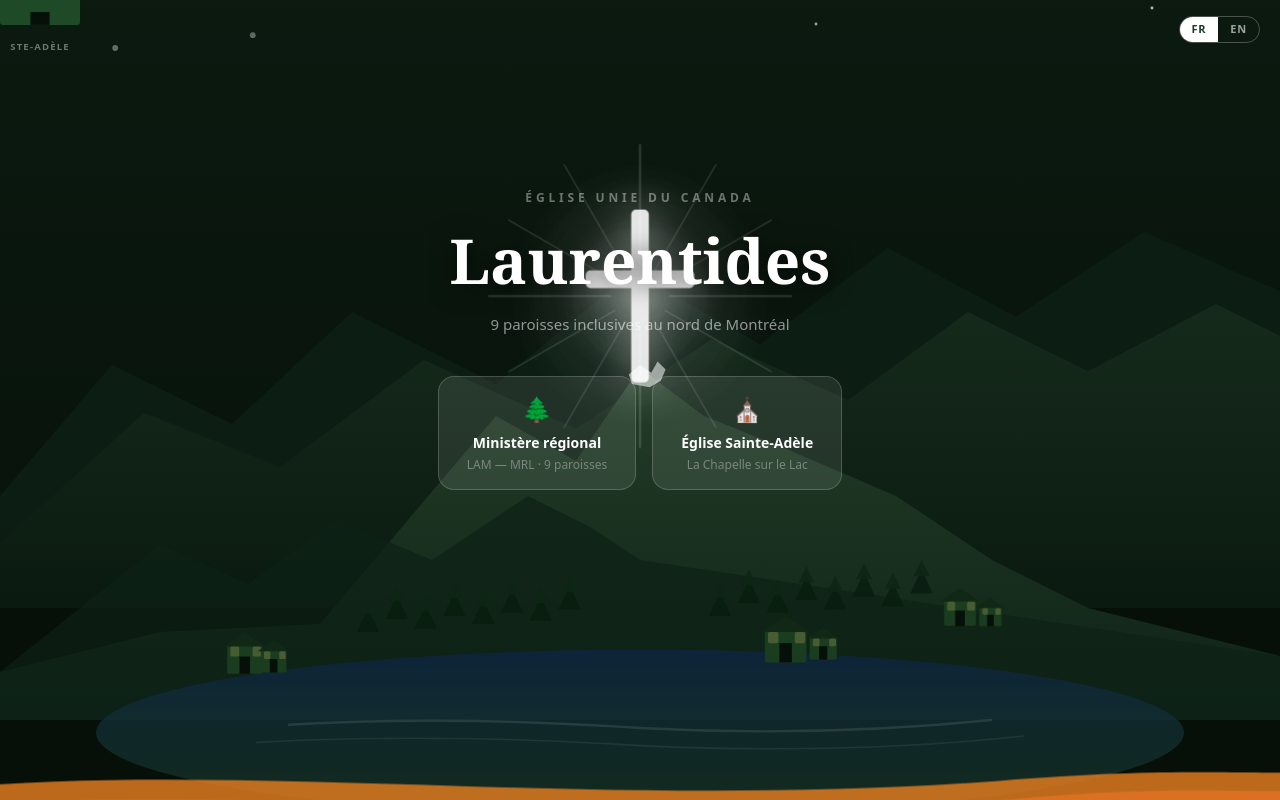
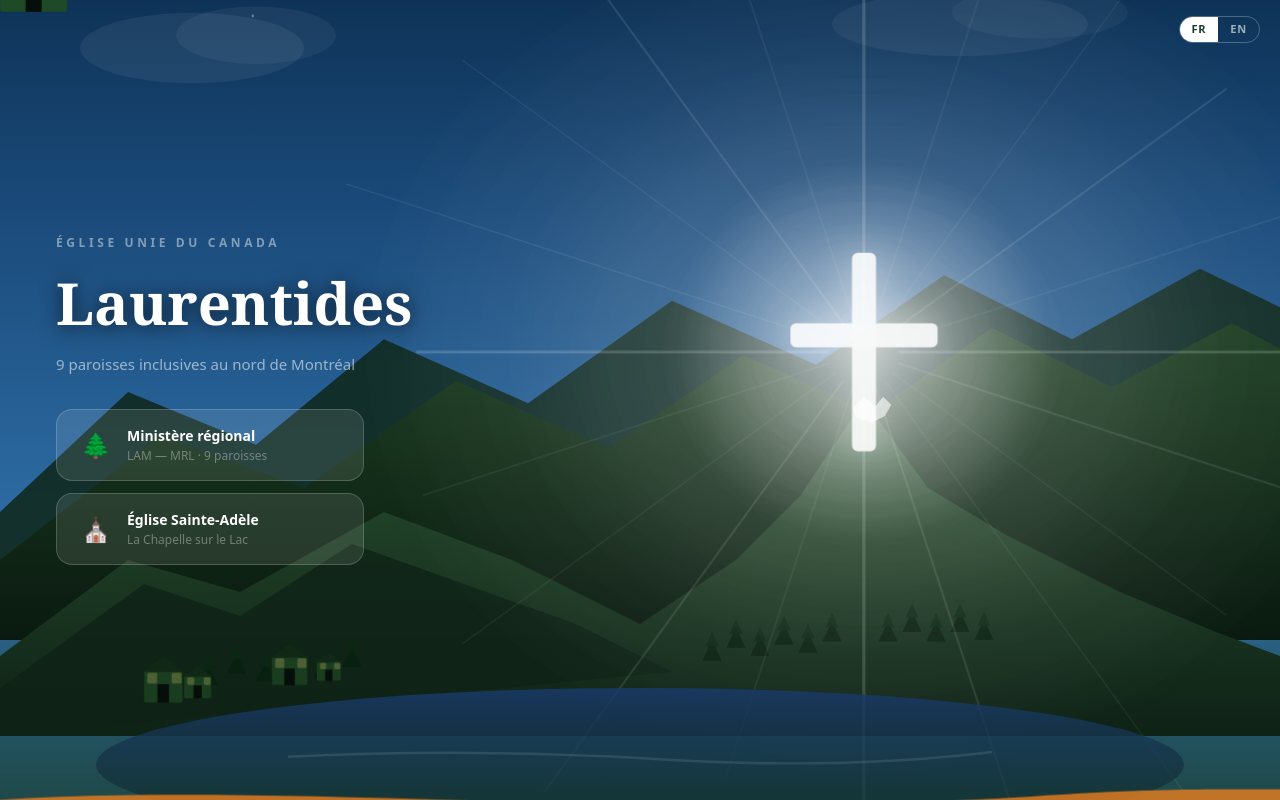
Before and after one commit to harlugo/ministere-regional-laurentides, a Next.js app: page / in a window 1280 px wide. Built offline with nearby package versions, Linux system fonts and the light colour scheme.

Commit message:
update: mise à jour vitrine (zip v4)

```diff
--- a/app/page.tsx
+++ b/app/page.tsx
@@ -1,15 +1,170 @@
 "use client";
 import Link from "next/link";
 import { useState } from "react";
-
-const WAVES = ["#C0392B","#E67E22","#F1C40F","#2980B9","#1ABC9C","#27AE60"];
 
 export default function Home() {
   const [lang, setLang] = useState<"fr"|"en">("fr");
 
   return (
-    <main className="min-h-screen flex flex-col overflow-hidden relative"
-      style={{ background: "linear-gradient(175deg,#060f08 0%,#0d1f14 35%,#08152a 100%)" }}>
+    <main className="relative min-h-screen overflow-hidden">
+
+      {/* ── FULL VIEWPORT SVG SCENE ── */}
+      <div className="absolute inset-0 z-0">
+        <svg viewBox="0 0 800 600" preserveAspectRatio="xMidYMid slice"
+          className="w-full h-full" xmlns="http://www.w3.org/2000/svg">
+          <defs>
+            {/* Blue sky gradient */}
+            <linearGradient id="sky" x1="0" y1="0" x2="0" y2="1">
+              <stop offset="0%"   stopColor="#0a2a4a"/>
+              <stop offset="30%"  stopColor="#1a4a7a"/>
+              <stop offset="65%"  stopColor="#2e6ea6"/>
+              <stop offset="100%" stopColor="#1a3d2b"/>
+            </linearGradient>
+            {/* Cross halo — large radial */}
+            <radialGradient id="crossHaloPage" cx="50%" cy="50%" r="50%">
+              <stop offset="0%"   stopColor="white" stopOpacity="0.25"/>
+              <stop offset="30%"  stopColor="white" stopOpacity="0.12"/>
+              <stop offset="65%"  stopColor="white" stopOpacity="0.04"/>
+              <stop offset="100%" stopColor="white" stopOpacity="0"/>
+            </radialGradient>
+            <radialGradient id="crossInnerPage" cx="50%" cy="50%" r="50%">
+              <stop offset="0%"   stopColor="white" stopOpacity="0.35"/>
+              <stop offset="100%" stopColor="white" stopOpacity="0"/>
+            </radialGradient>
+            <linearGradient id="mtnMain" x1="0" y1="0" x2="0" y2="1">
+              <stop offset="0%" stopColor="#2a5030"/>
+              <stop offset="100%" stopColor="#0e2216"/>
+            </linearGradient>
+            <linearGradient id="mtnMid" x1="0" y1="0" x2="0" y2="1">
+              <stop offset="0%" stopColor="#1c3e22"/>
+              <stop offset="100%" stopColor="#0a1a10"/>
+            </linearGradient>
+            <linearGradient id="lake" x1="0" y1="0" x2="0" y2="1">
+              <stop offset="0%" stopColor="#1a3a6a" stopOpacity="0.85"/>
+              <stop offset="100%" stopColor="#0e2a1a" stopOpacity="0.65"/>
+            </linearGradient>
+          </defs>
+
+          {/* Sky — blue */}
+          <rect width="800" height="600" fill="url(#sky)"/>
+
+          {/* Clouds — subtle */}
+          <ellipse cx="120" cy="80" rx="70" ry="22" fill="white" opacity="0.06"/>
+          <ellipse cx="160" cy="72" rx="50" ry="18" fill="white" opacity="0.05"/>
+          <ellipse cx="600" cy="65" rx="80" ry="20" fill="white" opacity="0.05"/>
+          <ellipse cx="650" cy="58" rx="55" ry="16" fill="white" opacity="0.04"/>
+
+          {/* Stars (subtle — partly visible in dark blue sky) */}
+          {[[55,35],[110,20],[185,45],[295,25],[415,15],[520,38],[630,22],[720,48],[158,60],[390,12],[690,30]].map(([x,y],i)=>(
+            <circle key={i} cx={x} cy={y} r={i%3===0?1.4:0.9}
+              fill="white" opacity={0.15+((i*0.07)%0.2)}/>
+          ))}
+
+          {/* Far mountains */}
+          <path d="M0,370 L80,295 L160,328 L240,262 L330,302 L420,238 L510,278 L590,222 L670,262 L750,218 L800,242 L800,420 L0,420 Z"
+            fill="#0f2618" opacity="0.85"/>
+
+          {/* Mid mountains */}
+          <path d="M0,400 L100,322 L190,355 L285,288 L380,330 L465,272 L545,308 L620,255 L695,292 L770,252 L800,268 L800,450 L0,450 Z"
+            fill="url(#mtnMid)"/>
+
+          {/* ── MAIN PEAK — right of centre, where the cross lives ── */}
+          {/* Peak at x≈540, so cross is off-centre right, text is left */}
+          <path d="M0,460 L80,400 L150,420 L240,370 L320,400 L400,440 L460,400 L500,360 L540,300 L580,355 L630,385 L700,420 L760,445 L800,460 L800,510 L0,510 Z"
+            fill="url(#mtnMain)"/>
+
+          {/* Snow cap on main peak (x=540, y=300) */}
+          <path d="M533,305 L540,298 L547,304 L552,298 L557,303 L553,310 L545,314 L535,311 Z"
+            fill="white" opacity="0.6"/>
+
+          {/* Left secondary peak */}
+          <path d="M0,480 L90,415 L150,435 L220,390 L290,415 L360,440 L420,470 L0,510 Z"
+            fill="#0e2216" opacity="0.8"/>
+
+          {/* Forest on main peak slopes */}
+          {[[445,450],[460,442],[475,447],[490,440],[505,445],[520,438],[555,438],[570,432],[585,438],[600,432],[615,437]].map(([x,y],i)=>(
+            <g key={i}>
+              <polygon points={`${x},${y} ${x-6},${y+13} ${x+6},${y+13}`} fill="#082010" opacity="0.95"/>
+              <polygon points={`${x},${y-5} ${x-4},${y+4} ${x+4},${y+4}`} fill="#0b2814" opacity="0.88"/>
+            </g>
+          ))}
+
+          {/* Left forest */}
+          {[[130,465],[148,458],[166,463],[184,456],[202,461],[220,454]].map(([x,y],i)=>(
+            <g key={i}>
+              <polygon points={`${x},${y} ${x-6},${y+13} ${x+6},${y+13}`} fill="#082010" opacity="0.9"/>
+              <polygon points={`${x},${y-5} ${x-4},${y+4} ${x+4},${y+4}`} fill="#0b2814" opacity="0.85"/>
+            </g>
+          ))}
+
+          {/* ── CROSS on peak (x=540, y=300) — large rays fill sky ── */}
+
+          {/* Enormous background halo — fills much of sky */}
+          <ellipse cx="540" cy="270" rx="340" ry="280" fill="url(#crossHaloPage)" className="cross-glow"/>
+          {/* Concentrated inner halo */}
+          <ellipse cx="540" cy="270" rx="120" ry="120" fill="url(#crossInnerPage)" className="cross-glow"/>
+
+          {/* Long rays from peak cross */}
+          <g className="rays-breath" transform="translate(540,270)">
+            {Array.from({length:20}, (_,i) => {
+              const a = i * 18;
+              const rad = (a - 90) * Math.PI / 180;
+              const r0 = 22;
+              const r1 = 280 + (i%4===0?60:i%4===1?30:i%4===2?10:0);
+              return (
+                <line key={i}
+                  x1={Math.cos(rad)*r0} y1={Math.sin(rad)*r0}
+                  x2={Math.cos(rad)*r1} y2={Math.sin(rad)*r1}
+                  stroke="white"
+                  strokeWidth={i%5===0?"1.6":i%3===0?"1.0":"0.55"}
+                  opacity={i%5===0?"1":"0.75"}/>
+              );
+            })}
+          </g>
+
+          {/* The cross — good size, sits on peak */}
+          <g className="cross-glow" transform="translate(540,270)">
+            <rect x="-7.5" y="-62" width="15" height="124" rx="3.5" fill="white" opacity="0.97"/>
+            <rect x="-46" y="-18" width="92" height="15" rx="3.5" fill="white" opacity="0.97"/>
+          </g>
+
+          {/* Lake */}
+          <ellipse cx="400" cy="528" rx="340" ry="48" fill="url(#lake)"/>
+          <path d="M180,523 Q300,517 420,525 Q530,531 620,520" stroke="rgba(255,255,255,0.1)" strokeWidth="1.5" fill="none"/>
+
+          {/* Village houses — left side, away from cross */}
+          {[
+            [90,460,24,20],[115,466,17,14],[170,452,22,18],[198,458,15,12],
+          ].map(([x,y,w,h],i)=>(
+            <g key={i} transform={`translate(${x},${y})`}>
+              <rect x="0" y={h*0.45} width={w} height={h} fill="#1a3d20" rx="1"/>
+              <polygon points={`${w/2},0 -2,${h*0.5} ${w+2},${h*0.5}`} fill="#102815"/>
+              <rect x={w*0.35} y={h*0.88} width={w*0.3} height={h*0.58} fill="#050e08"/>
+              <rect x="2" y={h*0.52} width={w*0.26} height={h*0.34} fill="rgba(255,225,120,0.22)" rx="1"/>
+              <rect x={w*0.72} y={h*0.52} width={w*0.26} height={h*0.34} fill="rgba(255,225,120,0.22)" rx="1"/>
+            </g>
+          ))}
+
+          {/* Chapel — left zone, below the text area */}
+          <g transform="translate(65,422)" className="float">
+            <rect x="0" y="28" width="42" height="30" fill="#1e4a28" rx="2"/>
+            <polygon points="21,8 -2,30 44,30" fill="#163820"/>
+            <rect x="16" y="50" width="10" height="8" fill="#050e08"/>
+            <rect x="3" y="34" width="8" height="10" fill="rgba(255,240,160,0.28)" rx="1"/>
+            <rect x="31" y="34" width="8" height="10" fill="rgba(255,240,160,0.28)" rx="1"/>
+            <rect x="16" y="0" width="10" height="18" fill="#1a4225" rx="1"/>
+            <polygon points="21,-5 13,2 29,2" fill="#112a18"/>
+          </g>
+
+          {/* Coloured wave ribbon at very bottom */}
+          <g className="wave-1"><path d="M-50,560 C150,540 380,572 640,554 C760,544 790,552 850,546 L850,580 L-50,580 Z" fill="#C0392B" opacity="0.88"/></g>
+          <g className="wave-2"><path d="M-50,568 C140,550 370,580 630,563 C752,554 788,562 850,556 L850,588 L-50,588 Z" fill="#E67E22" opacity="0.82"/></g>
+          <g className="wave-3"><path d="M-50,575 C155,558 380,587 640,570 C755,562 788,569 850,563 L850,596 L-50,596 Z" fill="#F1C40F" opacity="0.75"/></g>
+          <g className="wave-4"><path d="M-50,582 C148,566 373,594 633,578 C752,570 787,576 850,570 L850,604 L-50,604 Z" fill="#2980B9" opacity="0.82"/></g>
+          <g className="wave-5"><path d="M-50,589 C152,574 377,600 637,585 C753,577 787,583 850,577 L850,610 L-50,610 Z" fill="#1ABC9C" opacity="0.75"/></g>
+          <path d="M-50,596 C155,582 380,606 640,591 C754,583 787,589 850,583 L850,616 L-50,616 Z" fill="#27AE60" opacity="0.88"/>
+        </svg>
+      </div>
 
       {/* Lang toggle */}
       <div className="absolute top-4 right-5 z-20">
@@ -19,187 +174,53 @@
         </div>
       </div>
 
-      {/* Full-viewport SVG mountain scene */}
-      <div className="absolute inset-0 z-0">
-        <svg viewBox="0 0 800 600" preserveAspectRatio="xMidYMid slice"
-          className="w-full h-full" xmlns="http://www.w3.org/2000/svg">
-          <defs>
-            <radialGradient id="crossHalo" cx="50%" cy="50%" r="50%">
-              <stop offset="0%" stopColor="white" stopOpacity="0.18"/>
-              <stop offset="40%" stopColor="white" stopOpacity="0.06"/>
-              <stop offset="100%" stopColor="white" stopOpacity="0"/>
-            </radialGradient>
-            <radialGradient id="crossHaloLarge" cx="50%" cy="50%" r="50%">
-              <stop offset="0%" stopColor="white" stopOpacity="0.08"/>
-              <stop offset="100%" stopColor="white" stopOpacity="0"/>
-            </radialGradient>
-            <linearGradient id="mountainMain" x1="0" y1="0" x2="0" y2="1">
-              <stop offset="0%" stopColor="#243d28"/>
-              <stop offset="100%" stopColor="#0e2216"/>
-            </linearGradient>
-            <linearGradient id="mountainFar" x1="0" y1="0" x2="0" y2="1">
-              <stop offset="0%" stopColor="#162b1c"/>
-              <stop offset="100%" stopColor="#0a1a10"/>
-            </linearGradient>
-            <linearGradient id="lakeGrad" x1="0" y1="0" x2="0" y2="1">
-              <stop offset="0%" stopColor="#0d2440" stopOpacity="0.85"/>
-              <stop offset="100%" stopColor="#1a3d2b" stopOpacity="0.6"/>
-            </linearGradient>
-          </defs>
+      {/* ── TEXT — upper LEFT, well away from cross (upper right) ── */}
+      <div className="relative z-10 flex flex-col justify-center min-h-screen px-8 md:px-14"
+        style={{ maxWidth: "420px" }}>
 
-          {/* Deep sky */}
-          <rect width="800" height="600" fill="#060f08"/>
-          <rect width="800" height="380" fill="url(#mountainFar)" opacity="0.4"/>
-
-          {/* Stars */}
-          {[[55,35],[110,22],[185,48],[295,28],[415,38],[520,18],[630,42],[720,55],[158,72],[390,14],[510,65],[305,45],[72,80],[445,25],[695,30]].map(([x,y],i)=>(
-            <circle key={i} cx={x} cy={y} r={i%4===0?1.8:i%3===0?1.3:0.9}
-              fill="white" opacity={0.3+((i*0.13)%0.5)}/>
-          ))}
-
-          {/* Far mountains */}
-          <path d="M0,360 L70,278 L145,315 L220,245 L310,290 L395,220 L475,265 L555,205 L635,248 L715,195 L800,232 L800,400 L0,400 Z"
-            fill="#0d1f14" opacity="0.9"/>
-
-          {/* Mid mountains */}
-          <path d="M0,390 L90,308 L175,342 L265,275 L360,318 L445,262 L530,300 L605,245 L680,282 L760,240 L800,260 L800,430 L0,430 Z"
-            fill="url(#mountainFar)" opacity="0.95"/>
-
-          {/* ═══ MAIN PEAK — centre, where the cross sits ═══ */}
-          <path d="M200,440 L310,310 L360,338 L400,280 L440,310 L490,330 L560,360 L620,400 L680,430 L800,460 L800,500 L0,500 L0,470 L100,445 Z"
-            fill="url(#mountainMain)"/>
-          {/* Peak snow cap */}
-          <path d="M393,284 L400,278 L407,283 L411,276 L416,281 L413,288 L406,292 L395,290 Z"
-            fill="white" opacity="0.55"/>
-
-          {/* Secondary peaks */}
-          <path d="M0,470 L100,390 L155,415 L210,375 L270,400 L330,360 L370,380 L400,400 L800,460 L800,500 L0,500 Z"
-            fill="#0e2216" opacity="0.7"/>
-
-          {/* Forest left slope */}
-          {[[230,430],[248,422],[266,428],[284,420],[302,425],[320,418],[338,423],[356,416]].map(([x,y],i)=>(
-            <g key={i}>
-              <polygon points={`${x},${y} ${x-7},${y+15} ${x+7},${y+15}`} fill="#0a1e10" opacity="0.92"/>
-              <polygon points={`${x},${y-6} ${x-5},${y+4} ${x+5},${y+4}`} fill="#0d2614" opacity="0.85"/>
-            </g>
-          ))}
-          {/* Forest right slope */}
-          {[[450,420],[468,412],[486,418],[504,410],[522,416],[540,408],[558,414],[576,406]].map(([x,y],i)=>(
-            <g key={i}>
-              <polygon points={`${x},${y} ${x-7},${y+15} ${x+7},${y+15}`} fill="#0a1e10" opacity="0.92"/>
-              <polygon points={`${x},${y-6} ${x-5},${y+4} ${x+5},${y+4}`} fill="#0d2614" opacity="0.85"/>
-            </g>
-          ))}
-
-          {/* ═══ BIG CROSS on the mountain peak ═══ */}
-          {/* Large halo behind cross */}
-          <ellipse cx="400" cy="235" rx="90" ry="90" fill="url(#crossHaloLarge)" className="cross-glow"/>
-          {/* Medium halo */}
-          <ellipse cx="400" cy="235" rx="50" ry="50" fill="url(#crossHalo)" className="cross-glow"/>
-
-          {/* Light rays — breathing */}
-          <g className="rays-breath" transform="translate(400,235)">
-            {[0,30,60,90,120,150,180,210,240,270,300,330].map((a,i)=>(
-              <line key={i}
-                x1={Math.cos((a-90)*Math.PI/180)*18}
-                y1={Math.sin((a-90)*Math.PI/180)*18}
-                x2={Math.cos((a-90)*Math.PI/180)*95}
-                y2={Math.sin((a-90)*Math.PI/180)*95}
-                stroke="white" strokeWidth={i%3===0?"1.2":"0.7"} opacity="1"/>
-            ))}
-          </g>
-
-          {/* The cross itself */}
-          <g className="cross-glow" transform="translate(400,235)">
-            {/* Vertical */}
-            <rect x="-5.5" y="-54" width="11" height="108" rx="3" fill="white" opacity="0.97"/>
-            {/* Horizontal */}
-            <rect x="-34" y="-16" width="68" height="11" rx="3" fill="white" opacity="0.97"/>
-          </g>
-
-          {/* Lake */}
-          <ellipse cx="400" cy="508" rx="340" ry="52" fill="url(#lakeGrad)"/>
-          <path d="M180,503 Q280,497 400,505 Q510,511 620,500" stroke="rgba(255,255,255,0.1)" strokeWidth="1.5" fill="none"/>
-          <path d="M160,514 Q270,508 400,516 Q530,522 640,510" stroke="rgba(255,255,255,0.07)" strokeWidth="1" fill="none"/>
-
-          {/* Village — houses */}
-          {[
-            [142,445,22,18],[163,450,16,14],[478,435,26,20],[506,442,17,14],
-            [590,418,20,16],[612,424,14,12],
-          ].map(([x,y,w,h],i)=>(
-            <g key={i} transform={`translate(${x},${y})`}>
-              <rect x="0" y={h*0.45} width={w} height={h} fill="#1a3d20" rx="1"/>
-              <polygon points={`${w/2},0 -2,${h*0.5} ${w+2},${h*0.5}`} fill="#102815"/>
-              <rect x={w*0.35} y={h*0.85} width={w*0.3} height={h*0.6} fill="#060f08"/>
-              <rect x="2" y={h*0.5} width={w*0.25} height={h*0.35} fill="rgba(255,225,120,0.2)" rx="1"/>
-              <rect x={w*0.72} y={h*0.5} width={w*0.25} height={h*0.35} fill="rgba(255,225,120,0.2)" rx="1"/>
-            </g>
-          ))}
-
-          {/* Chapel */}
-          <g transform="translate(352,370)" className="float">
-            <rect x="0" y="32" width="50" height="34" fill="#1e4a28" rx="2"/>
-            <polygon points="25,12 -2,34 52,34" fill="#163820"/>
-            <rect x="19" y="58" width="12" height="8" fill="#060f08"/>
-            <rect x="4" y="38" width="9" height="12" fill="rgba(255,240,160,0.3)" rx="1"/>
-            <rect x="37" y="38" width="9" height="12" fill="rgba(255,240,160,0.3)" rx="1"/>
-            <rect x="19" y="0" width="12" height="22" fill="#1a4225" rx="1"/>
-            <polygon points="25,-6 16,2 34,2" fill="#112a18"/>
-            <text x="25" y="82" textAnchor="middle" fill="rgba(255,255,255,0.4)"
-              style={{fontSize:"6px",fontFamily:"system-ui",fontWeight:"700",letterSpacing:"0.12em"}}>STE-ADÈLE</text>
-          </g>
-
-          {/* Coloured wave ribbon */}
-          <g className="wave-1"><path d="M-50,548 C150,528 380,562 630,542 C755,530 785,540 850,534 L850,575 L-50,575 Z" fill="#C0392B" opacity="0.88"/></g>
-          <g className="wave-2"><path d="M-50,558 C140,540 360,572 610,553 C740,542 778,552 850,545 L850,582 L-50,582 Z" fill="#E67E22" opacity="0.82"/></g>
-          <g className="wave-3"><path d="M-50,566 C155,550 375,580 625,562 C745,552 780,561 850,555 L850,590 L-50,590 Z" fill="#F1C40F" opacity="0.75"/></g>
-          <g className="wave-4"><path d="M-50,574 C148,559 368,587 618,570 C742,561 778,569 850,563 L850,598 L-50,598 Z" fill="#2980B9" opacity="0.82"/></g>
-          <g className="wave-5"><path d="M-50,581 C152,567 372,593 622,577 C744,568 779,576 850,570 L850,606 L-50,606 Z" fill="#1ABC9C" opacity="0.76"/></g>
-          <path d="M-50,588 C155,575 375,600 625,584 C746,575 780,583 850,577 L850,610 L-50,610 Z" fill="#27AE60" opacity="0.88"/>
-        </svg>
-      </div>
-
-      {/* Text content — centered, well above the mountain */}
-      <div className="relative z-10 flex flex-col items-center justify-center min-h-screen text-center px-6">
-        <div style={{marginTop:"-120px"}}>
-          <p className="fade-up text-xs font-bold tracking-[0.32em] mb-4 uppercase"
-            style={{color:"rgba(255,255,255,0.4)", fontFamily:"system-ui"}}>
+        <p className="fade-up text-xs font-bold tracking-[0.3em] mb-4 uppercase"
+          style={{ color: "rgba(255,255,255,0.45)", fontFamily: "system-ui" }}>
           {lang==="fr"?"Église Unie du Canada":"United Church of Canada"}
         </p>
         <h1 className="fade-up-2 font-bold text-white leading-tight mb-3"
-            style={{fontSize:"clamp(30px,6vw,62px)", textShadow:"0 2px 24px rgba(0,0,0,0.7)", maxWidth:"580px"}}>
+          style={{ fontSize: "clamp(32px,5.5vw,58px)", textShadow: "0 2px 20px rgba(0,0,0,0.7)" }}>
           {lang==="fr"?"Laurentides":"The Laurentians"}
         </h1>
-          <p className="fade-up-3 text-white/55 mb-10 max-w-sm mx-auto"
-            style={{fontFamily:"system-ui", fontSize:"15px", lineHeight:"1.6"}}>
+        <p className="fade-up-3 text-white/55 mb-8"
+          style={{ fontFamily: "system-ui", fontSize: "15px", lineHeight: "1.65" }}>
           {lang==="fr"
             ?"9 paroisses inclusives au nord de Montréal"
             :"9 inclusive parishes north of Montreal"}
         </p>
 
-          {/* Site selector cards */}
-          <div className="fade-up-4 flex flex-col sm:flex-row gap-4 justify-center">
+        {/* Site cards — stacked on left */}
+        <div className="fade-up-4 flex flex-col gap-3">
           <Link href="/lam"
-              className="py-4 px-7 rounded-2xl text-center transition-all hover:scale-105 hover:shadow-2xl"
-              style={{background:"rgba(255,255,255,0.09)", border:"1.5px solid rgba(255,255,255,0.18)", textDecoration:"none", minWidth:"180px"}}>
-              <div className="text-2xl mb-2">🌲</div>
-              <div className="font-bold text-white text-sm" style={{fontFamily:"system-ui"}}>
+            className="py-4 px-6 rounded-2xl flex items-center gap-4 transition-all hover:scale-[1.02]"
+            style={{ background: "rgba(255,255,255,0.10)", border: "1.5px solid rgba(255,255,255,0.18)", textDecoration: "none" }}>
+            <span className="text-2xl flex-shrink-0">🌲</span>
+            <div>
+              <div className="font-bold text-white text-sm" style={{ fontFamily: "system-ui" }}>
                 {lang==="fr"?"Ministère régional":"Area Ministry"}
               </div>
-              <div className="text-white/35 text-xs mt-1" style={{fontFamily:"system-ui"}}>LAM — MRL · 9 {lang==="fr"?"paroisses":"parishes"}</div>
+              <div className="text-white/35 text-xs mt-0.5" style={{ fontFamily: "system-ui" }}>
+                LAM — MRL · 9 {lang==="fr"?"paroisses":"parishes"}
+              </div>
+            </div>
           </Link>
           <Link href="/sainte-adele"
-              className="py-4 px-7 rounded-2xl text-center transition-all hover:scale-105 hover:shadow-2xl"
-              style={{background:"rgba(255,255,255,0.09)", border:"1.5px solid rgba(255,255,255,0.18)", textDecoration:"none", minWidth:"180px"}}>
-              <div className="text-2xl mb-2">⛪</div>
-              <div className="font-bold text-white text-sm" style={{fontFamily:"system-ui"}}>
+            className="py-4 px-6 rounded-2xl flex items-center gap-4 transition-all hover:scale-[1.02]"
+            style={{ background: "rgba(255,255,255,0.10)", border: "1.5px solid rgba(255,255,255,0.18)", textDecoration: "none" }}>
+            <span className="text-2xl flex-shrink-0">⛪</span>
+            <div>
+              <div className="font-bold text-white text-sm" style={{ fontFamily: "system-ui" }}>
                 {lang==="fr"?"Église Sainte-Adèle":"Sainte-Adèle Church"}
               </div>
-              <div className="text-white/35 text-xs mt-1" style={{fontFamily:"system-ui"}}>
+              <div className="text-white/35 text-xs mt-0.5" style={{ fontFamily: "system-ui" }}>
                 {lang==="fr"?"La Chapelle sur le Lac":"The Chapel on the Lake"}
               </div>
+            </div>
           </Link>
-          </div>
         </div>
       </div>
     </main>
```
Also changed, not shown: components/WaveHero.tsx (+53 -44 lines). Lines whose indentation alone changed are shown as unchanged.
